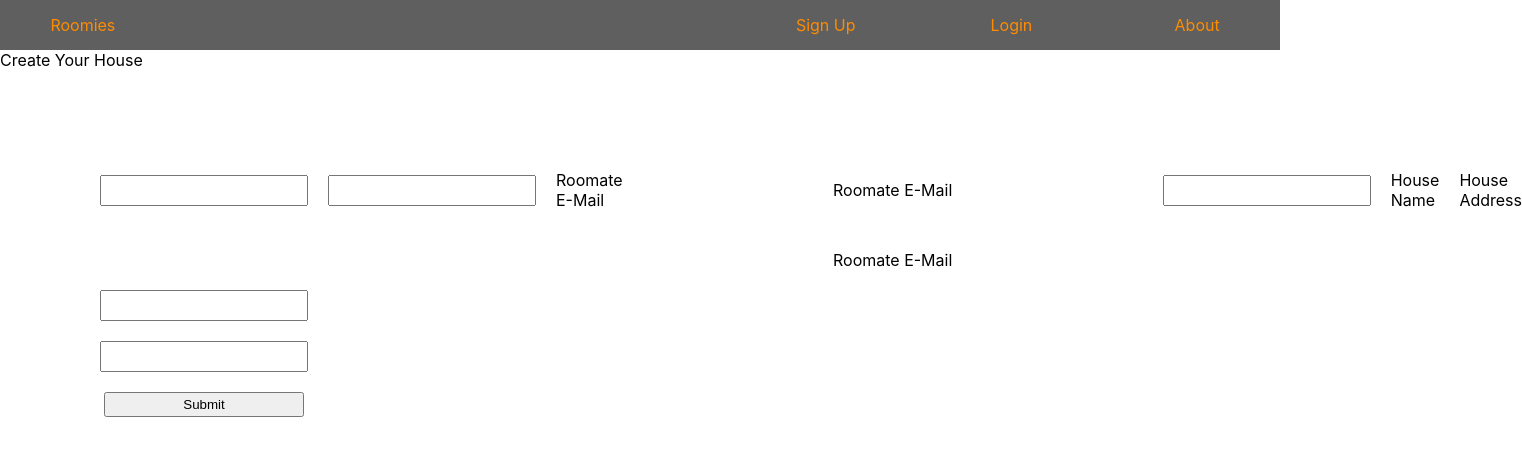
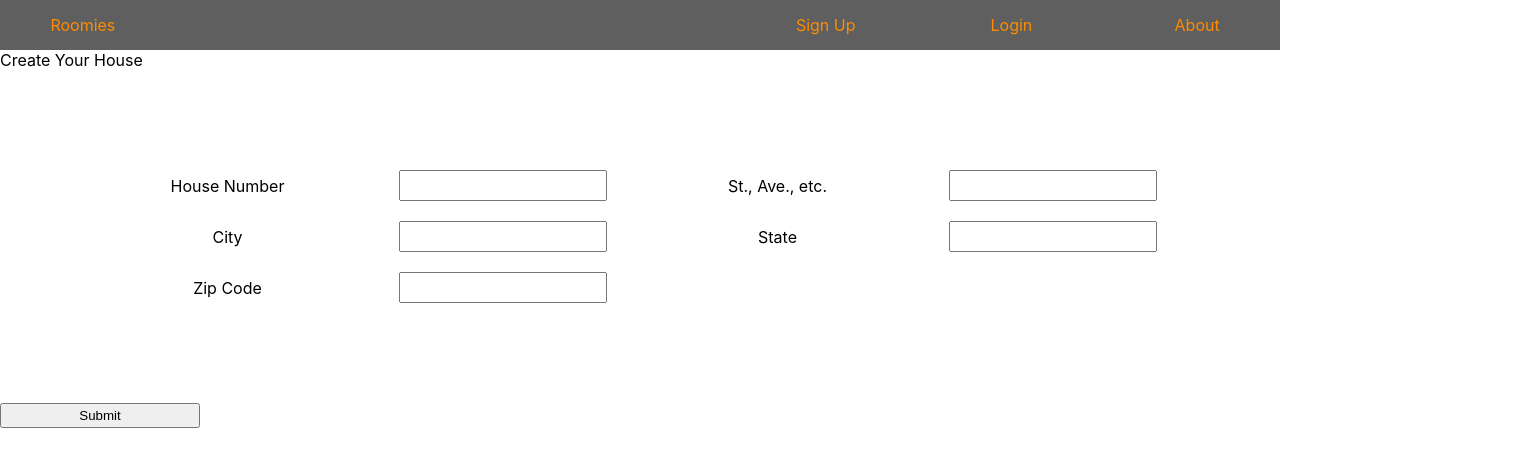
Before and after one commit to QMaximillian/frontend-roomies-app, a React (Create React App) app: page /create in a window 1280 px wide. Shown: the top 466 px of the page, 1522 px wide, since content can reach past the window. Built offline with nearby package versions, Linux system fonts and the light colour scheme.

Commit message:
House creation from styling, house creation fetch working

```diff
--- a/src/App.css
+++ b/src/App.css
@@ -62,7 +62,7 @@
 
 .house-form {
   display: grid;
-  grid-template-columns: repeat(3, 1fr) 500px repeat(3, 1fr);
+  grid-template-columns: repeat(4, 1fr);
   grid-template-rows: auto;
   grid-gap: 20px;
   justify-items: center;
@@ -73,6 +73,7 @@
 .house-item {
   width: 200px;
   height: 25px;
+  grid-column: span 1;
 
 }
 
@@ -92,9 +93,7 @@
 .house-item1 {
   grid-row: 2;
 }
-.house-item2 {
 
-}
 
 .house-item3 {
 
--- a/src/components/HouseCreateForm.js
+++ b/src/components/HouseCreateForm.js
@@ -7,6 +7,18 @@ import { fetchCreateHome } from '../adapters/index.js'
 class HouseCreateForm extends Component {
 
   state = {
+
+    home: {
+      house_number: "",
+      house_address: "",
+      city: "",
+      state: "",
+      zip_code: 0
+    },
+    roomate_emails: {
+      email1: "",
+      email2: ""
+    }
     // TODO:
       // Structure home state with correct params for Rails API
       // Check roomates to see if any other users exist with those emails. Ask them if they want to join the house
@@ -14,14 +26,21 @@ class HouseCreateForm extends Component {
       // Clean up the CSS and form submit page for creating a house
   }
 
-  handleChange = (e) => {
-    this.setState({
-      [e.target.name]: e.target.value
-    }, () => console.log(this.state))
+  handleHomeChange = (e) => {
+    e.persist()
+    this.setState(prevState => {
+      return {
+          home: {
+            ...prevState.home,
+            [e.target.name]: e.target.value
+          }
+        }
+      }, () => console.log(this.state))
   }
 
 
    render() {
+     const homeParams = {home: this.state.home}
      return (
       <Fragment>
         <label
@@ -29,38 +48,67 @@ class HouseCreateForm extends Component {
           >Create Your House
         </label>
           <form
-            onChange={this.handleChange}
+            onChange={this.handleHomeChange}
             className="house-form">
+
+            <label>House Number</label>
+            <input
+              name="house_number"
+              className="house-item"/>
+
+            <label>St., Ave., etc.</label>
+            <input
+              name="house_address"
+              className="house-item"/>
+
+            <label>City</label>
+            <input
+              name="city"
+              className="house-item"/>
+
+            <label>State</label>
+            <input
+              name="state"
+              className="house-item"/>
+
+            <label>Zip Code</label>
+            <input
+              name="zip_code"
+              className="house-item"/>
+
+          </form>
+
+
+          {/* <form>
             <label
               id="house-item-label1"
               >Roomate E-Mail
             </label>
             <input
-              name="roomate1email"
+              name="email1"
               className="house-item .house-item1"/>
             <label
               id="house-item-label2">Roomate E-Mail
             </label>
             <input
-              name="roomate2email"
-              className="house-item2 house-item"/>
+              name="email2"
+              className="house-item"/>
             <label>Roomate E-Mail</label>
             <input
               name="roomate3email"
-              className="house-item3 house-item"/>
-            <label>House Name</label>
-            <input
-              name="houseName"
-              className="house-item4 house-item"/>
-            <label>House Address</label>
-            <input
-              name="houseAddress"
-              className="house-item5 house-item"/>
+              className=" house-item"/>
+          </form> */}
+
+
+
+
+
+
 
             <button
               className="house-item house-submit"
-              onClick={(e) => fetchCreateHome(e)}>Submit</button>
-          </form>
+              onClick={(e) => fetchCreateHome(e, homeParams)}>Submit</button>
+
       </Fragment>
      )
    }
```
